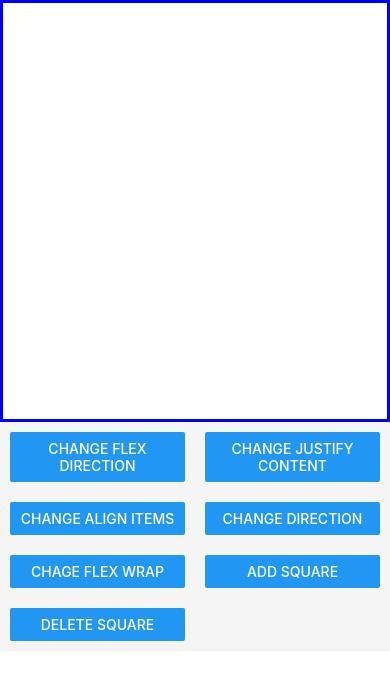
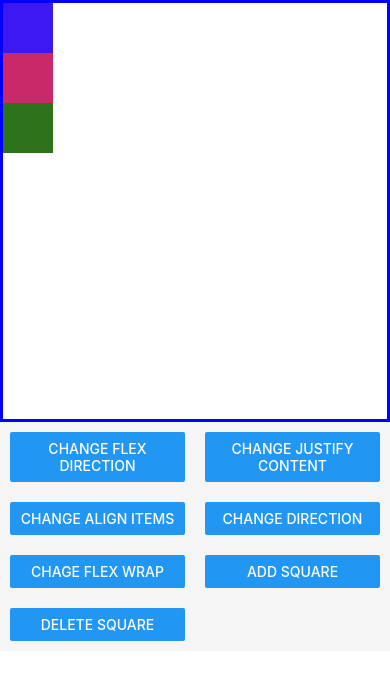
Before and after one commit to dkyo04/mobile_program_work, a React Native app: screen / in a window 390 px wide. Shown: the top 680 px of the page. Built offline with nearby package versions, Linux system fonts and the light colour scheme.

Commit message:
DELETE SQUARE만 구현

```diff
--- a/App.js
+++ b/App.js
@@ -1,12 +1,30 @@
 import React from "react";
 import { Button, View, ScrollView, StyleSheet, Text, Image, ImageBackground } from "react-native";
 import Constants from 'expo-constants';
+import { useState } from "react";
 
 const App = () => {
+
+  const flexDirections = ['row', 'rew-reverse', 'column', 'column-reverse'];
+
+  const [flexDirection, setFlexDirection] = useState(0);
+
+  const Square = () => {
+    const sqStyle = {
+      width: 50,
+      height: 50,
+      backgroundColor:randomHexColor(),
+    };
+    return <View style={sqStyle} />;
+  };
+
+  const [squares, setSquares] = useState([Square(), Square(), Square()]);
+
+
   return (<>
     <View style={{paddingTop:Constants.statusBarHeight}}></View>
     <View style={[styles.container, styles.playingSpace]}>
-
+      { squares.map(elem => elem) }
     </View>
 
     <ScrollView style={[styles.container]}>
@@ -39,7 +57,7 @@
         </View>
         <View style={[styles.buttonView]}>
           <Button title="DELETE SQUARE"
-            onPress={() => console.log("DELETE SQUARE")}/>
+            onPress={() => setSquares(squares.filter((v,i) => i != squares.length - 1))}/>
         </View>
       </View>
 
@@ -72,6 +90,10 @@
   }
 });
 
-
+const randomHexColor = () => {
+  return '#000000'.replace(/0/g, () => {
+    return (~~(Math.random() * 16)).toString(16);
+  });
+};
 
 export default App;
```
